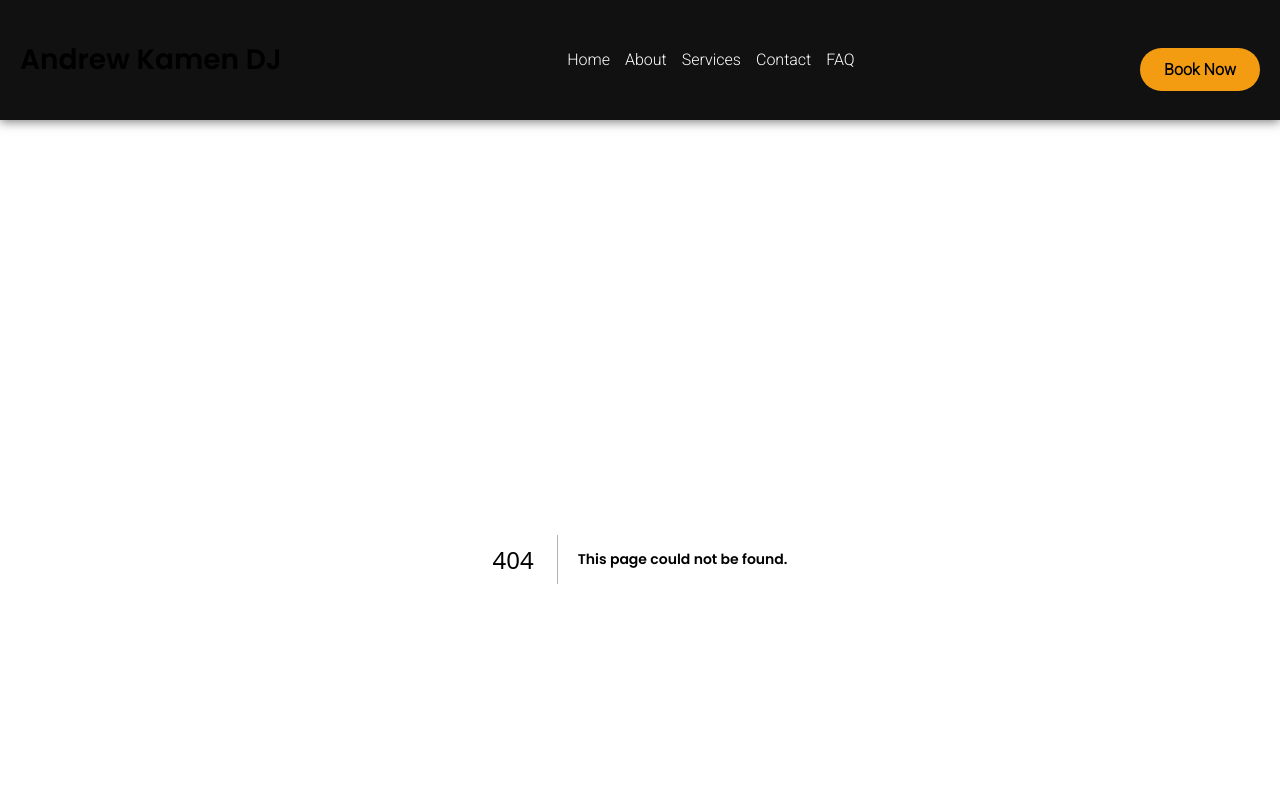
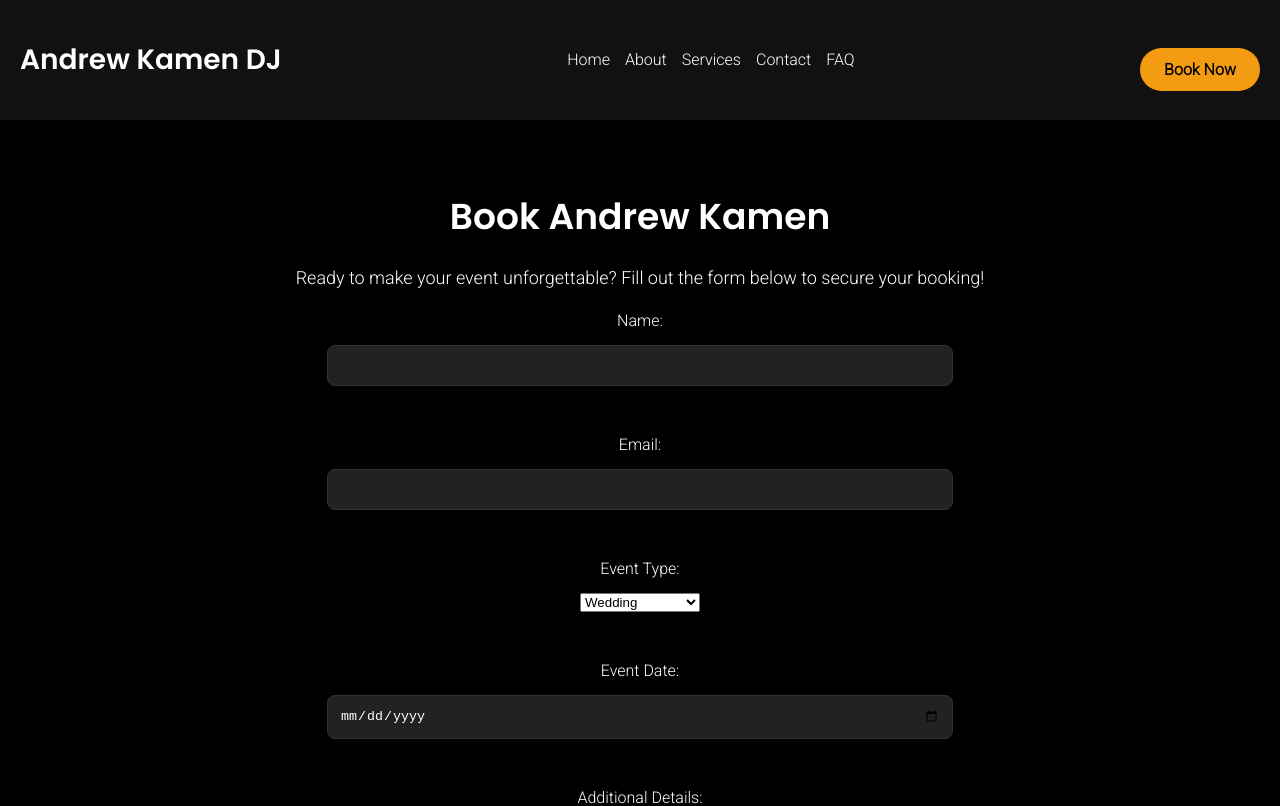
Before and after one commit to katydevelops/kamen_media, a Next.js app: page /book in a window 1280 px wide. Before the commit this address had no page. Shown: the top 806 px of the page. Built offline with nearby package versions, Linux system fonts and the light colour scheme.

Commit message:
add booking route

```diff
--- /dev/null
+++ b/app/book/page.tsx
@@ -0,0 +1,36 @@
+
+export default function BookPage() {
+  return (
+    <div>
+      <h2>Book Andrew Kamen</h2>
+      <p>Ready to make your event unforgettable? Fill out the form below to secure your booking!</p>
+      <form>
+        <label htmlFor="name">Name:</label>
+        <input type="text" id="name" name="name" required />
+        <br />
+
+        <label htmlFor="email">Email:</label>
+        <input type="email" id="email" name="email" required />
+        <br />
+
+        <label htmlFor="event-type">Event Type:</label>
+        <select id="event-type" name="event-type" required>
+          <option value="wedding">Wedding</option>
+          <option value="corporate">Corporate Event</option>
+          <option value="private">Private Party</option>
+        </select>
+        <br />
+
+        <label htmlFor="event-date">Event Date:</label>
+        <input type="date" id="event-date" name="event-date" required />
+        <br />
+
+        <label htmlFor="details">Additional Details:</label>
+        <textarea id="details" name="details" rows={4} required></textarea>
+        <br />
+
+        <button type="submit" className="cta">Submit Booking</button>
+      </form>
+    </div>
+  );
+}
```
